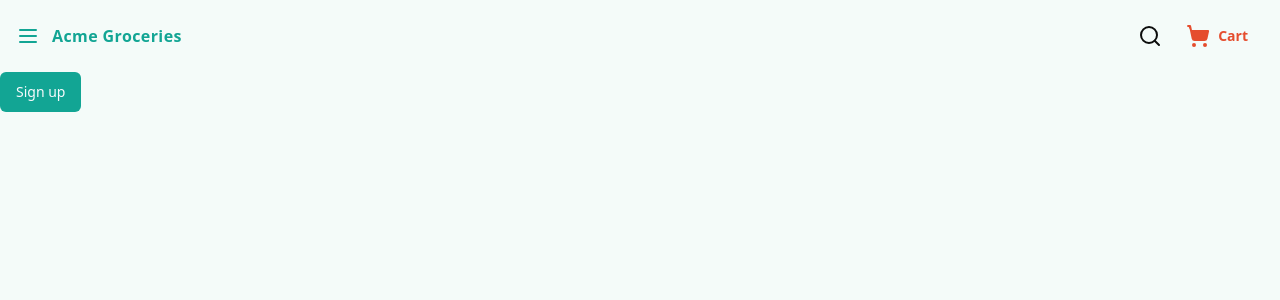
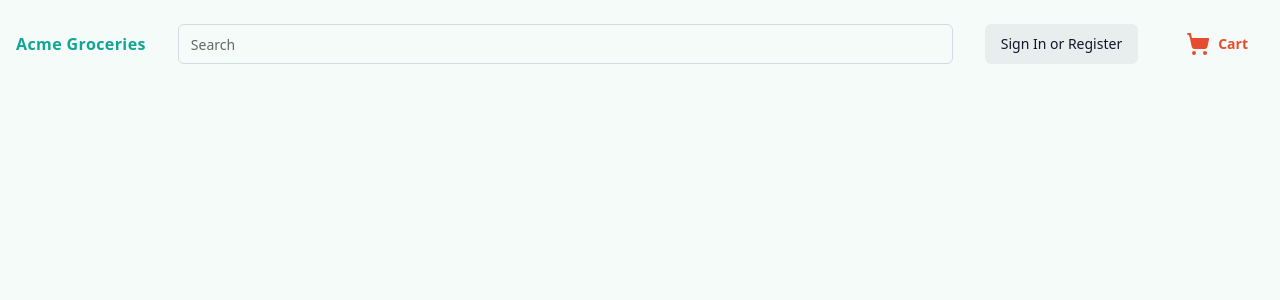
Before and after one commit to mathewbushuru/acme-ecommerce, a React (Vite) app in the folder frontend/: page / in a window 1280 px wide. Shown: the top 300 px of the page. Built offline with nearby package versions, Linux system fonts and the light colour scheme.

Commit message:
FE top navbar

```diff
--- a/frontend/src/App.tsx
+++ b/frontend/src/App.tsx
@@ -1,21 +1,26 @@
 import { Menu, Search, ShoppingCart } from "lucide-react";
 
 import { Button } from "@/components/ui/button";
+import { Input } from "@/components/ui/input";
 
 function App() {
   return (
     <main>
       {/* Navbar  */}
-      <nav className="flex items-center justify-between p-4">
+      <nav className="mx-auto flex max-w-screen-xl items-center justify-between  gap-4 px-4 py-6 lg:gap-8">
         <div className="flex items-center gap-2 lg:gap-3">
-          <Menu className="h-6 w-6 cursor-pointer text-primary" />
+          <Menu className="h-6 w-6 cursor-pointer text-primary lg:hidden" />
           <h1 className="cursor-pointer font-bold tracking-wide text-primary">
             Acme Groceries
           </h1>
         </div>
+        <div className="hidden flex-1 gap-8 sm:flex">
+          <Input type="search" placeholder="Search" />
+          <Button variant="secondary">Sign In or Register</Button>
+        </div>
         <div className="flex items-center gap-2">
-          <Search className="h-6 w-6 cursor-pointer" />
-          <Button variant="ghost">
+          <Search className="h-6 w-6 cursor-pointer sm:hidden" />
+          <Button variant="ghost" className="px-4">
             <ShoppingCart className="h-6 w-6 fill-destructive text-destructive" />
             <span className="ml-2 hidden font-semibold text-destructive sm:inline">
               Cart
@@ -23,8 +28,6 @@ function App() {
           </Button>
         </div>
       </nav>
-
-      <Button>Sign up</Button>
     </main>
   );
 }
```
